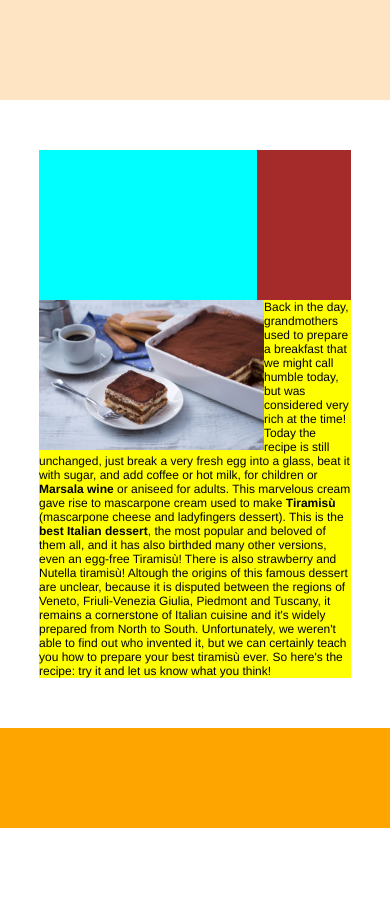
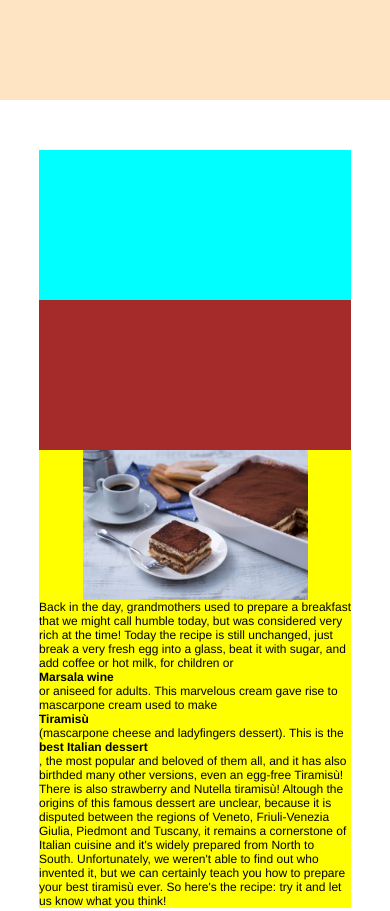
Before and after one commit to LeonardoFalchi/htmlcss-responsive-layout, a plain HTML site: page index.html in a window 390 px wide. Shown: the top 911 px of the page. Before the commit the page ends 844 px from the top, so only its background shows below. Drawn offline with Linux system fonts and the light colour scheme.

Commit message:
macro tablet e mobile

```diff
--- a/css/main.css
+++ b/css/main.css
@@ -54,7 +54,7 @@ header {
 
 #small-tiramisu {
     height: 150px;
-    max-width: 100%;
+    max-width: 225px ;
 }
 
 
@@ -69,6 +69,15 @@ footer {
 /* TABLET VERSION */
 @media screen and (max-width: 1020px) {
 
+    .row {
+        display: block;
+    }
+
+    .col-sx,
+    .col-dx {
+        width: 100%;
+    }
+
 
 
 }
@@ -82,7 +91,14 @@ footer {
 /* MOBILE VERSION */
 @media screen and (max-width: 640px) {
 
+    .clearfix {
+        display: flex;
+        flex-direction: column;
+    }
 
+    #small-tiramisu {
+    margin: 0 auto;
+}
 
 
 }
```
Also changed, not shown: index.html (+1 -0 lines).
